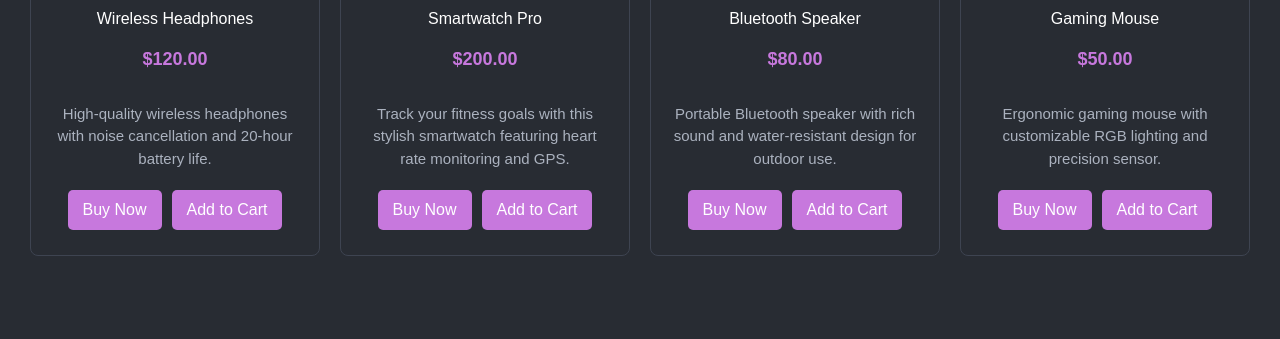
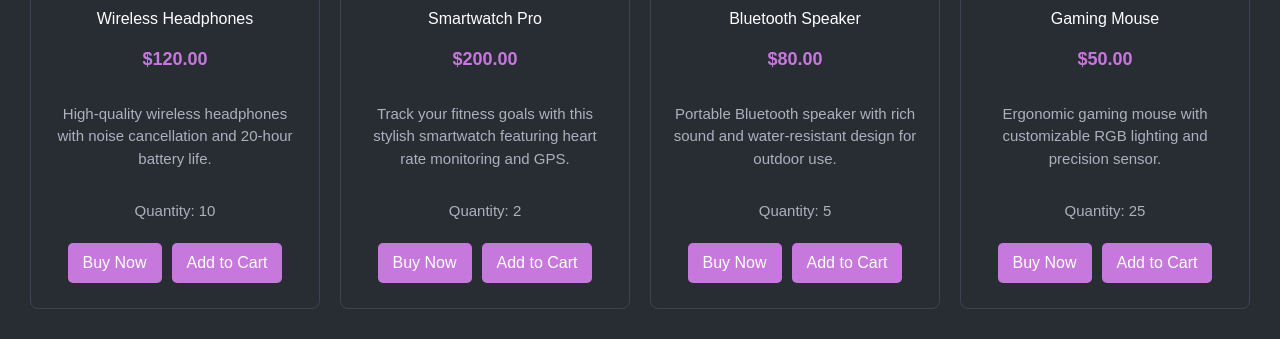
Before and after one commit to devsultan06/MyWebsite, a Laravel app: page /products in a window 1280 px wide. Shown: the part 565-904 px from the top of the page. Before the commit the page ends 821 px from the top, so only its background shows below. Run offline with Laravel 12, Linux system fonts and the light colour scheme; data that the repository does not hold is empty; style sheets or scripts are compiled from the project's sources; parts of the project's set-up code (start-up, migrations or seed data) failed here and were passed over; some libraries are stand-ins or nearby versions.

Commit message:
Hide close menu button in navigation and display product quantities in product views

```diff
--- a/resources/views/about.blade.php
+++ b/resources/views/about.blade.php
@@ -24,9 +24,9 @@
                 <li><a href="{{ route('products') }}"><span>#</span>products</a></li>
                 <li><a href="{{ route('addproduct') }}"><span>#</span>add-product</a></li>
             </ul>
-            <button class="close-menu" id="closeMenu">
+            <!-- <button class="close-menu" id="closeMenu">
                 <i class="fa-solid fa-times"></i>
-            </button>
+            </button> -->
         </div>
     </nav>
 
--- a/resources/views/addproduct.blade.php
+++ b/resources/views/addproduct.blade.php
@@ -24,9 +24,9 @@
                 <li><a href="{{ route('products') }}"><span>#</span>products</a></li>
                 <li><a href="{{ route('addproduct') }}" class="active"><span>#</span>add-product</a></li>
             </ul>
-            <button class="close-menu" id="closeMenu">
+            <!-- <button class="close-menu" id="closeMenu">
                 <i class="fa-solid fa-times"></i>
-            </button>
+            </button> -->
         </div>
     </nav>
 
--- a/resources/views/products.blade.php
+++ b/resources/views/products.blade.php
@@ -24,9 +24,9 @@
                 <li><a href="{{ route('products') }}" class="active"><span>#</span>products</a></li>
                 <li><a href="{{ route('addproduct') }}"><span>#</span>add-product</a></li>
             </ul>
-            <button class="close-menu" id="closeMenu">
+            <!-- <button class="close-menu" id="closeMenu">
                 <i class="fa-solid fa-times"></i>
-            </button>
+            </button> -->
         </div>
     </nav>
 
@@ -43,6 +43,7 @@
                 <h3>Wireless Headphones</h3>
                 <p class="price">$120.00</p>
                 <p>High-quality wireless headphones with noise cancellation and 20-hour battery life.</p>
+                <p class="quantity">Quantity: 10</p>
                 <div class="product-links">
                     <a href="#">Buy Now</a>
                     <a href="#">Add to Cart</a>
@@ -54,6 +55,7 @@
                 <h3>Smartwatch Pro</h3>
                 <p class="price">$200.00</p>
                 <p>Track your fitness goals with this stylish smartwatch featuring heart rate monitoring and GPS.</p>
+                <p class="quantity">Quantity: 2</p>
                 <div class="product-links">
                     <a href="#">Buy Now</a>
                     <a href="#">Add to Cart</a>
@@ -65,6 +67,7 @@
                 <h3>Bluetooth Speaker</h3>
                 <p class="price">$80.00</p>
                 <p>Portable Bluetooth speaker with rich sound and water-resistant design for outdoor use.</p>
+                <p class="quantity">Quantity: 5</p>
                 <div class="product-links">
                     <a href="#">Buy Now</a>
                     <a href="#">Add to Cart</a>
@@ -76,6 +79,7 @@
                 <h3>Gaming Mouse</h3>
                 <p class="price">$50.00</p>
                 <p>Ergonomic gaming mouse with customizable RGB lighting and precision sensor.</p>
+                <p class="quantity">Quantity: 25</p>
                 <div class="product-links">
                     <a href="#">Buy Now</a>
                     <a href="#">Add to Cart</a>
@@ -88,6 +92,7 @@
                 <h3>{{ $product->name }}</h3>
                 <p class="price">${{ number_format($product->price, 2) }}</p>
                 <p>{{ $product->description }}</p>
+                <p class="quantity">Quantity: {{ $product->quantity }}</p> <!-- Display the product quantity -->
                 <div class="product-links">
                     <a href="#">Buy Now</a>
                     <a href="#">Add to Cart</a>
--- a/resources/views/welcome.blade.php
+++ b/resources/views/welcome.blade.php
@@ -25,9 +25,9 @@
                 <li><a href="{{ route('products') }}"><span>#</span>products</a></li>
                 <li><a href="{{ route('addproduct') }}"><span>#</span>add-product</a></li>
             </ul>
-            <button class="close-menu" id="closeMenu">
+            <!-- <button class="close-menu" id="closeMenu">
                 <i class="fa-solid fa-times"></i>
-            </button>
+            </button> -->
         </div>
     </nav>
 
```
